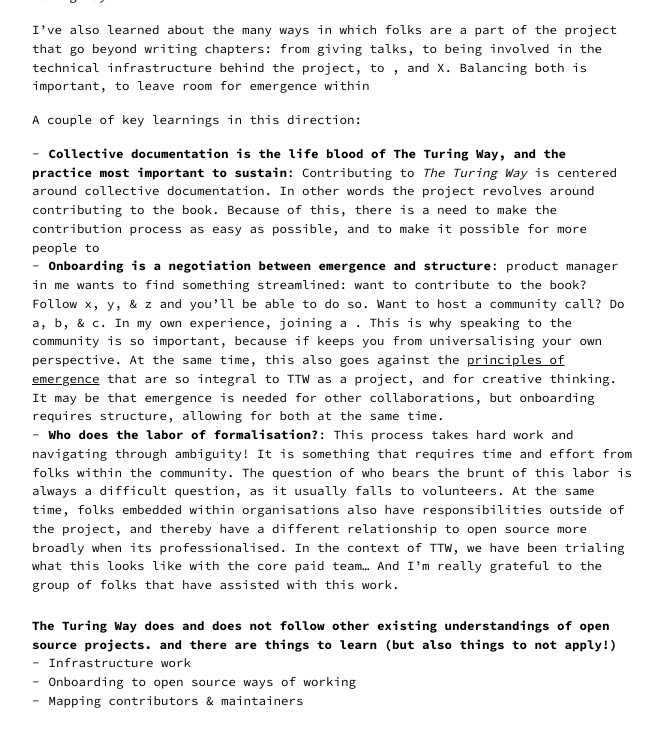
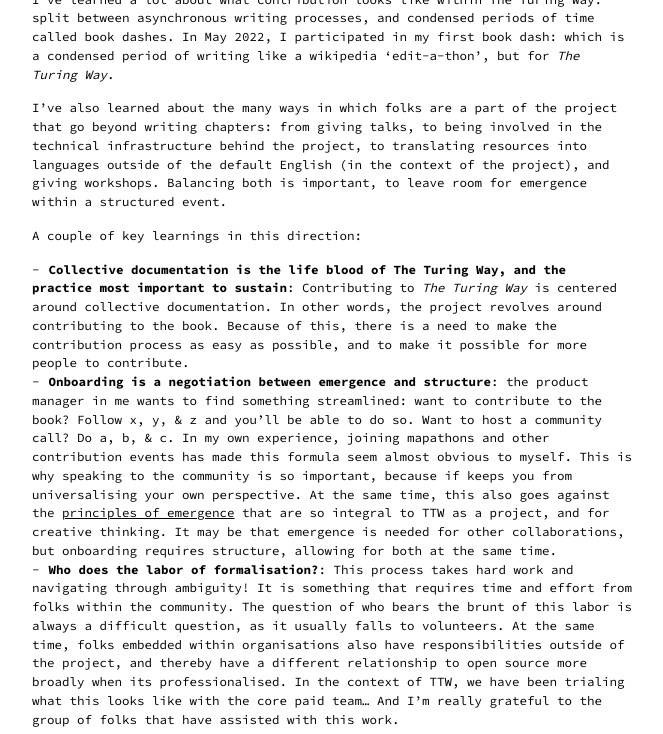
Before and after one commit to riggraz/no-style-please, a Jekyll site: the page built from _posts/2023-09-22-six-months-ttw.md, in a window 1280 px wide and 1400 px high, scrolled down 2914 px, cut to the strip 238-972 px from the top of the window. Shown: the whole strip, without its empty margins (308-971 px from the left). Built offline with Jekyll 4.4.1, drawn with Linux system fonts in a browser that asks for light colours; some of the changed text lies outside the part shown.

Commit message:
edits to 6 month blog

```diff
--- a/_posts/2023-09-22-six-months-ttw.md
+++ b/_posts/2023-09-22-six-months-ttw.md
@@ -5,6 +5,8 @@
 category: blog
 
 ---
+_This was originally posted on a Github discussion, which can be found [there](https://github.com/alan-turing-institute/the-turing-way/discussions/2552). There may be typos in this post, as is inevitable when blogging in such an informal format! I have done my best to add edits here._
+
 # Reviewing 6 months with The Turing Way
 
 It's hard to believe that 6 months have flown by: my first as Community Manager of _The Turing Way._ During this first push of [Community Research](https://github.com/alan-turing-institute/the-turing-way/issues/2318), I've aimed to learn about three parts of the project, asking underlying questions that I hoped would enable me to get more familiar with the community, with _The Turing Way_ project, and the norms/values/networks that enable its creation! As I've said in other spaces: I come from different parts of the [open ecosystem](https://miro.com/app/board/uXjVONTviD8=/?share_link_id=444299077851), so it's been really important to come to this space as a newcomer, to learn more about how what _exists_ and how things are done first before seeing where things could be improved, helped, or brought forward.
@@ -19,15 +21,15 @@
 ![Screenshot 2022-09-22 at 12 54 57](https://user-images.githubusercontent.com/18509789/191740044-a8875b27-7ce4-4cf3-ad86-203fa2105cf8.png)
 ![Screenshot 2022-09-22 at 19 37 50](https://user-images.githubusercontent.com/18509789/191825611-958fcabf-4365-4780-acdb-8fb6e09764d8.png)
 
-The Turing Way started in 2019 as a brain child of Dr. Kirstie Whitaker with her closest allies (within the Alan Turing Institute and in academic institutions around the world), in response to the crisis of reproducibility within science. TTW began as a Guide for Reproducibility. As the project grew into its second phase with Dr. Malvika Sharan, allyships and partnerships began within the wider open science ecosystem, and alongside it, a growth in the number of chapters as well. . This also coincided with the COVID-19 pandemic, and digital-first ways of working and collaborating online. Core contributing events for _The Turing Way_ community, like Book Dashes and Collaboration Cafes went completely online: enabling more people to connect and contribute to the project in ways that hadn't been previously possible. The
+The Turing Way started in 2019 as the brain child of Dr. Kirstie Whitaker with her closest allies (within the Alan Turing Institute and in academic institutions around the world), in response to the crisis of reproducibility within science. TTW began as a Guide for Reproducibility. As the project grew into its second phase with Dr. Malvika Sharan, allyships and partnerships began within the wider open science ecosystem, and alongside it, a growth in the number of guides as well. This also coincided with the COVID-19 pandemic, and digital-first ways of working and collaborating online. Core contributing events for _The Turing Way_ community, like Book Dashes and Collaboration Cafes went completely online: enabling more people to connect and contribute to the project in ways that hadn't been previously possible. The
 
 My arrival onto the team signals a few shifts, within both the project, and the wider landscape of open:
-- **Growth of the TTW team**: growth of paid team members within The Alan Turing Institute who have time allocated for _The Turing Way_, as documented in the [Ways of Working](https://github.com/alan-turing-institute/the-turing-way/blob/main/ways_of_working.md) page. With the arrival of new team members, this changes the organisational dynamic of the project in important ways, which is why it
+- **Growth of the TTW team**: growth of paid team members within The Alan Turing Institute who have time allocated for _The Turing Way_, as documented in the [Ways of Working](https://github.com/alan-turing-institute/the-turing-way/blob/main/ways_of_working.md) page. With the arrival of new team members, this changes the organisational dynamic of the project in important ways.
 - **Institutional power of TTW within ecosystem**: The growth of The Turing Way as an institution within the wider open science projects has meant that it has institutional weight (=> power) in important ways, given the amount of time it has been within the wider ecosystem of open science projects (~3+ years at this point!). With this growth has come an increased interest from field-specific or sector-specific expertise want to collaborate with The Turing Way, in the form of shared or collaborative documentation, desires to collaborate, and other structures.
 - **Institutionalisation of open science and open source**: From observing the space, open science appears to be in the process of being more broadly institutionalised, as signified by the increase in foundation funding ([Gates Open Research](https://gatesopenresearch.org/) and the Chan Zuckerberg Initiative's [Open Science program](https://chanzuckerberg.com/science/programs-resources/open-science/) being two examples), as well as the [UNESCO call for open science best practices](https://www.unesco.org/en/articles/unesco-launches-global-call-best-practices-open-science) and [NASA TOPS program](https://science.nasa.gov/open-science/transform-to-open-science). The free and open source software movement is also maturing alongside the open science ecosystem, and as such, projects with longer lifetimes are requiring institutional structures (that go beyond the informal ways in which this work has historically happened).
 - **We cannot and should not ignore the wider social context**: People are more broadly attuned to the labor and time required for open source (as shown from works of folks like Nadia Eghbal, and the wider tech labor movement). We exist in times of deepening economic disparity, and widespread precarity and burnout. These contexts are important not to ignore, especially as they seem to be coinciding with a wider growth and expansion of the movement. What can we ask people's time and labor? How can we support them as the requirements and responsibilities grow for all of our collective projects?
 
-With all these things in mind, a couple of things are emerging to both document and address these shifts with _The Turing Way_ as a community and a project
+With all these things in mind, a couple of things are emerging to both document and address these shifts with _The Turing Way_ as a community and a project:
 - **Formalise governance process**: this requires formalising not only the work of working within the paid team, but also within the wider core team, volunteer core team & organising partners, and possible partnership templates that can be used to create partnerships with different groups.
 - **Formalise onboarding process**: and onboarding process: as folks join The Turing Way as either contributors or as paid team members, they are not normally clear as to what steps should be taken, or what responsibilities they might have for joining the project. These are two types of onboarding processes, and are for two different types of audiences.
 - **Community Health Report**: Throughout October and November 2022, I aim to use metrics and ways of working that look at The Turing Way community like a doctor (MP), seeking to diagnose and understand the health of the project and community as it stands. Overall, this speaks to the wider need for _documentation_ of different types besides the book: in the form of reports, papers, blogs, and other forms of media.
@@ -39,18 +41,12 @@
 
 I've learned a lot about what contribution looks like within The Turing Way: split between asynchronous writing processes, and condensed periods of time called book dashes. In May 2022, I participated in my first book dash: which is a condensed period of writing like a wikipedia 'edit-a-thon', but for _The Turing Way_.
 
-I've also learned about the many ways in which folks are a part of the project that go beyond writing chapters: from giving talks, to being involved in the technical infrastructure behind the project, to , and X. Balancing both is important, to leave room for emergence within
+I've also learned about the many ways in which folks are a part of the project that go beyond writing chapters: from giving talks, to being involved in the technical infrastructure behind the project, to translating resources into languages outside of the default English (in the context of the project), and giving workshops. Balancing both is important, to leave room for emergence within a structured event.
 
 A couple of key learnings in this direction:
-- **Collective documentation is the life blood of The Turing Way, and the practice most important to sustain**: Contributing to _The Turing Way_ is centered around collective documentation. In other words the project revolves around contributing to the book. Because of this, there is a need to make the contribution process as easy as possible, and to make it possible for more people to
-- **Onboarding is a negotiation between emergence and structure**: product manager in me wants to find something streamlined: want to contribute to the book? Follow x, y, & z and you'll be able to do so. Want to host a community call? Do a, b, & c. In my own experience, joining a . This is why speaking to the community is so important, because if keeps you from universalising your own perspective. At the same time, this also goes against the [principles of emergence](https://hackmd.io/kVkwKSYuSLWWhLzlNSuT0g) that are so integral to TTW as a project, and for creative thinking. It may be that emergence is needed for other collaborations, but onboarding requires structure, allowing for both at the same time.
+- **Collective documentation is the life blood of The Turing Way, and the practice most important to sustain**: Contributing to _The Turing Way_ is centered around collective documentation. In other words, the project revolves around contributing to the book. Because of this, there is a need to make the contribution process as easy as possible, and to make it possible for more people to contribute.
+- **Onboarding is a negotiation between emergence and structure**: the product manager in me wants to find something streamlined: want to contribute to the book? Follow x, y, & z and you'll be able to do so. Want to host a community call? Do a, b, & c. In my own experience, joining mapathons and other contribution events has made this formula seem almost obvious to myself. This is why speaking to the community is so important, because if keeps you from universalising your own perspective. At the same time, this also goes against the [principles of emergence](https://hackmd.io/kVkwKSYuSLWWhLzlNSuT0g) that are so integral to TTW as a project, and for creative thinking. It may be that emergence is needed for other collaborations, but onboarding requires structure, allowing for both at the same time.
 - **Who does the labor of formalisation?**: This process takes hard work and navigating through ambiguity! It is something that requires time and effort from folks within the community. The question of who bears the brunt of this labor is always a difficult question, as it usually falls to volunteers. At the same time, folks embedded within organisations also have responsibilities outside of the project, and thereby have a different relationship to open source more broadly when its professionalised. In the context of TTW, we have been trialing what this looks like with the core paid team... And I'm really grateful to the group of folks that have assisted with this work.
-
-## The Turing Way does and does not follow other existing understandings of open source projects. and there are things to learn (but also things to not apply!)
-
-- Infrastructure work
-- Onboarding to open source ways of working
-- Mapping contributors & maintainers
 
 ## There are many types of contributors to _The Turing Way_, and I haven't necessarily spoken to all of them.
 ![Screenshot 2022-09-22 at 12 54 30](https://user-images.githubusercontent.com/18509789/191739950-18c95be4-3f26-462d-87b3-fbe05b9c3076.png)
@@ -81,7 +77,7 @@
 
 I've learned a lot about what motivates folks to get involved with open science, and what projects have emerged in its wake. In the process, I've also learned a lot about what motivates myself: and what I do that is and is not open: despite being an "open community manager".
 
-I'll be continuing to work on how to make my own process as open as possible, without falling subjet to the same traps of openness as a means of contributing to self-surveillance, or openness as a means of contributing to openness for openness' sake (and not as a means to an ends)
+I'll be continuing to work on how to make my own process as open as possible, without falling subjet to the same traps of openness as a means of contributing to self-surveillance, or openness as a means of contributing to openness for openness' sake (and not as a means to an ends).
 
 This has lead to a couple of initiatives that will be ongoing throughout Autumn 2022:
 - Community Gardening: There are a couple of Platform audits, Event review, and other reviewing processes that are planned for the long term
```
Also changed, not shown: about.md (+2 -2 lines).
